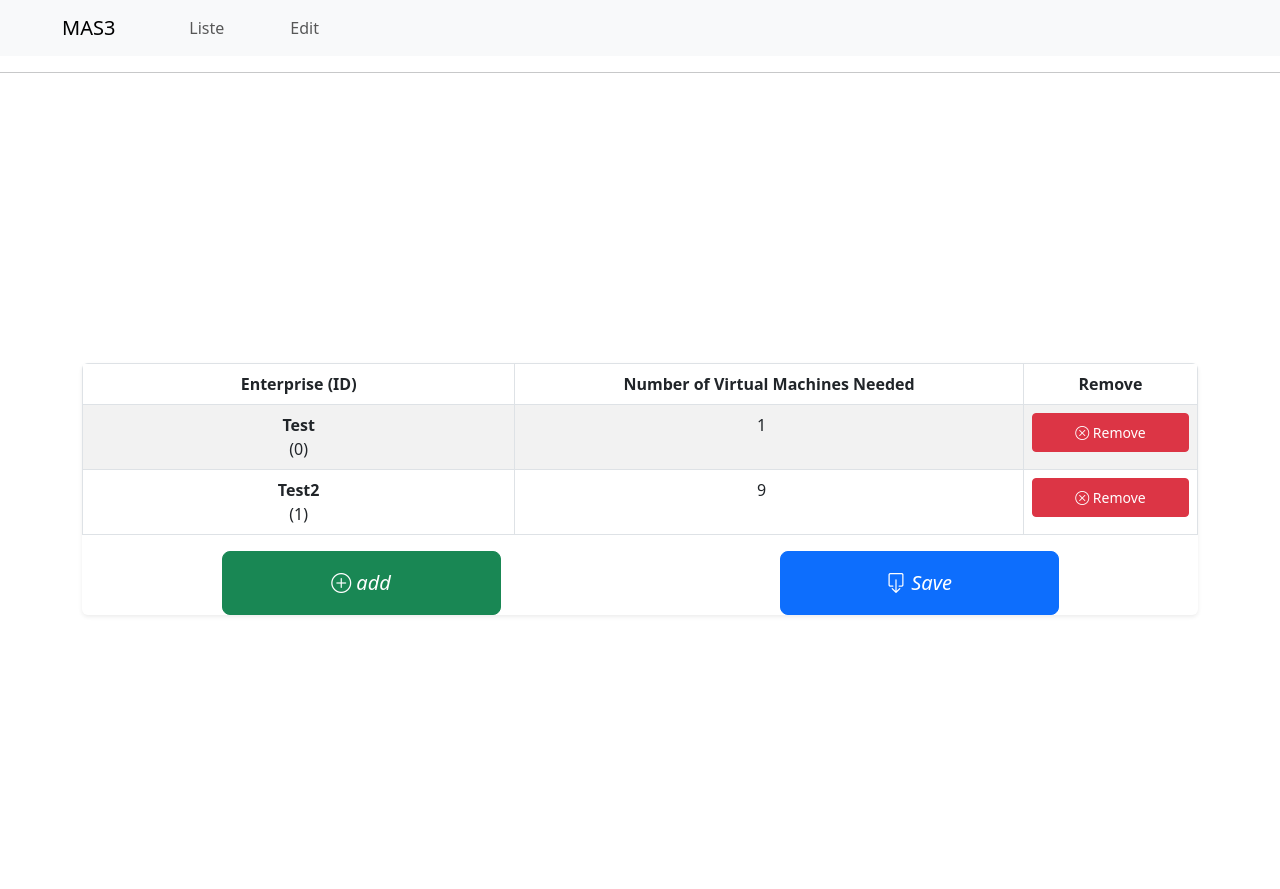
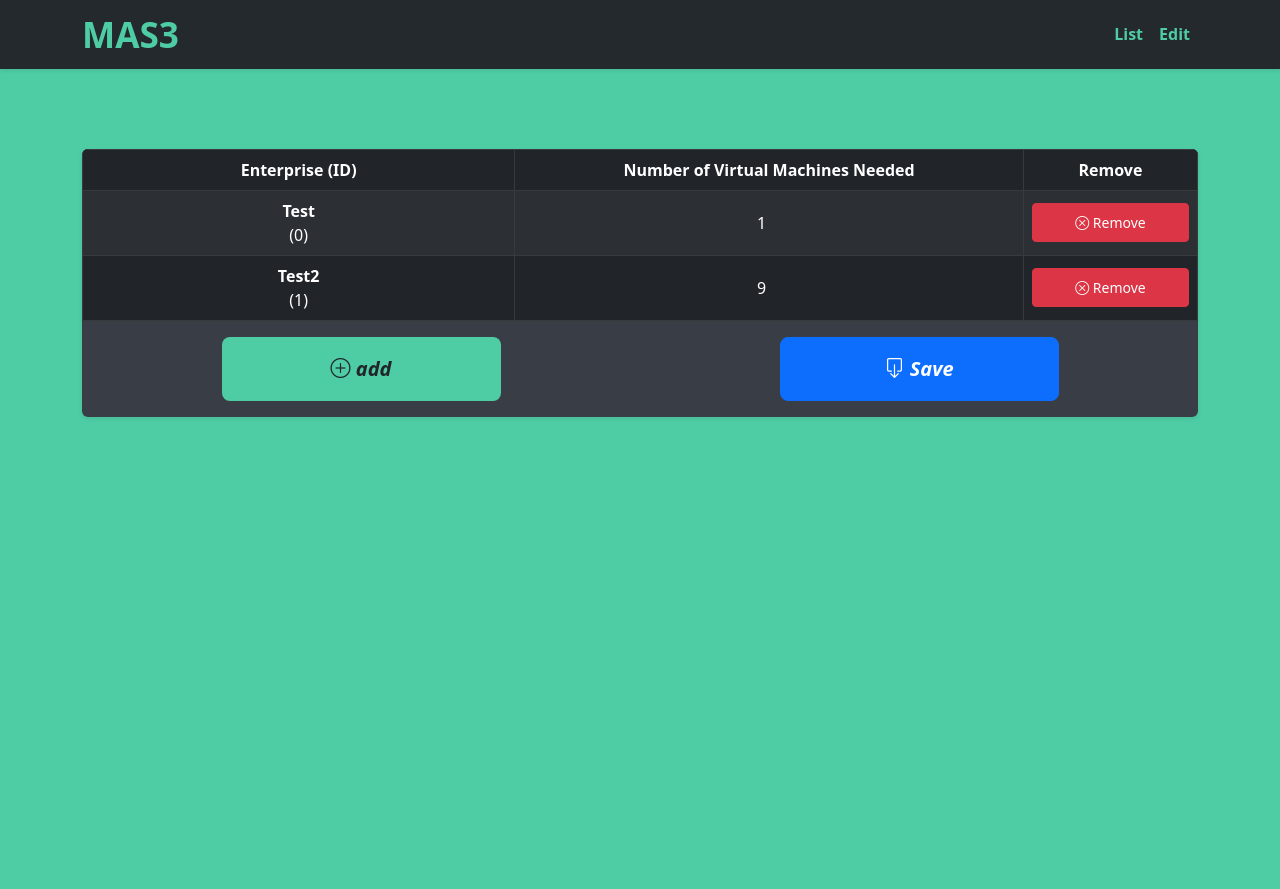
Before and after one commit to YFanha/CPNV-MAS3-WebMGMT, a Flask app: page /edit/ in a window 1280 px wide. After the commit the page ends 417 px from the top, so only its background shows below. Run offline with Flask 3, Linux system fonts and the light colour scheme.

Commit message:
feat: styling

```diff
--- a/src/routes.py
+++ b/src/routes.py
@@ -29,8 +29,6 @@ def save_data():
     nbrs = request.form.getlist('nbr')
     client_id = request.form.getlist('id')
 
-    # print(f"=======>{request}")
-
     data = {
         "clients" : [
             {"id": client_id, "name": name, "nbr_vms": nbr}
--- a/src/static/css/base.css
+++ b/src/static/css/base.css
@@ -1,17 +1,42 @@
 nav a {
-    color: #d64161;
-    font-size: 2em;
-    margin-left: 50px;
+    /* color: #4ECCA3; */
+    font-size: 2.2em;
+    /* margin-left: 50px; */
     text-decoration: none;
 }
-/* .content{
-    display: grid;
-    grid-template-columns: auto 60% auto;
+
+.color-green {
+    color: #4ECCA3;
 }
-.item{
-    text-align: center;
-    border-color: black;
-    background-color: #d64161;
-    border: 1px solid black;
-    margin: 5px;
-} */
+
+.bg-green {
+    background-color: #4ECCA3;
+}
+
+.color-dark-grey {
+    color: #24292e;
+}
+
+.bg-dark-grey {
+    background-color: #24292e;
+}
+
+.color-light-grey {
+    color: #393E46;
+}
+
+.bg-light-grey {
+    background-color: #393E46;
+}
+
+.color-light {
+    color: #EEEEEE;
+}
+
+.bg-light {
+    background-color: #EEEEEE;
+}
+
+ .bg-light-custom {
+    background-color: #4C585B;
+ }
--- a/src/static/js/script.js
+++ b/src/static/js/script.js
@@ -26,48 +26,42 @@ function removeRow(button) {
 }
 
 function addRow() {
-    const tableBody = document.querySelector("table tbody"); // Select the table body
-    const rows = tableBody.querySelectorAll("tr"); // Get all rows in the table body
+    const tableBody = document.querySelector("table tbody");
+    const rows = tableBody.querySelectorAll("tr");
 
-    // Determine the new row's ID by checking the last row's ID
     let newId = 1; // Default to 1 if no rows exist
 
     if (rows.length > 0) {
-        // Get the ID of the last row
         const lastRow = rows[rows.length - 1];
         const lastId = lastRow.querySelector('input[name="id"]')?.value || 0;
-        newId = parseInt(lastId) + 1; // Increment the last ID by 1 for the new row
+        newId = parseInt(lastId) + 1;
     }
 
-    // Check if the newId already exists in any of the rows
     let idExists = false;
     do {
         idExists = false;
-        // Iterate over each row to check if the newId already exists
         for (let row of rows) {
             const existingId = row.querySelector('input[name="id"]')?.value;
             if (existingId == newId) {
-                idExists = true; // If the ID exists, flag it
+                idExists = true;
                 break;
             }
         }
         if (idExists) {
-            newId++; // Increment the ID if it already exists
+            newId++;
         }
-    } while (idExists); // Continue checking until a unique ID is found
+    } while (idExists);
 
-    // Create a new row element
     const newRow = document.createElement("tr");
-    newRow.classList.add("table-primary")
+    newRow.classList.add("table-success")
 
-    // Set the HTML content of the new row
     newRow.innerHTML = `
         <input type="hidden" name="id" value="${newId}">  <!-- Set the ID of the new row -->
         <th class="text-center">
-            <input type="text" class="form-control border-0 bg-transparent text-center p-0 text-center fw-bold" name="name" value="">
+            <input type="text" class="form-control border-0 bg-transparent text-center p-0 fw-bold" name="name" value="" placeholder="Enterprise name">
         </th>
         <td class="text-center">
-            <input type="number" class="form-control border-0 bg-transparent text-center p-0 transparent-input text-center" name="nbr" value="">
+            <input type="number" class="form-control border-0 bg-transparent text-center p-0" name="nbr" value="" placeholder="1">
         </td>
         <td class="text-center">
             <button type="button" class="btn btn-danger btn-sm w-100 h-100 p-2" onclick="removeRow(this)">
--- a/src/templates/base.html
+++ b/src/templates/base.html
@@ -3,41 +3,46 @@
 <head>
     <meta charset="UTF-8">
     <meta name="viewport" content="width=device-width, initial-scale=1.0">
-    <title>{% block title %} {% endblock %} - FlaskApp</title>
+    <title>{% block title %} {% endblock %}</title>
 
     <!-- Bootstrap CSS -->
     <link href="https://cdn.jsdelivr.net/npm/bootstrap@5.3.0/dist/css/bootstrap.min.css" rel="stylesheet">
     <link href="https://cdn.jsdelivr.net/npm/bootstrap-icons/font/bootstrap-icons.css" rel="stylesheet">
+
     <!-- Custom CSS -->
-    <link rel="stylesheet" type="text/css" href="{{url_for('static', filename='/css/base.css')}}">
-    <script src="{{url_for('static', filename='/js/script.js')}}"></script>
+    <link rel="stylesheet" type="text/css" href="{{ url_for('static', filename='/css/base.css') }}">
+    <script src="{{ url_for('static', filename='/js/script.js') }}"></script>
 </head>
-<body>
-    <nav class="navbar navbar-expand-lg navbar-light bg-light">
-        <div class="container-fluid">
-            <a class="navbar-brand" href="/">MAS3</a>
+<body class="bg-green">
+
+    <!-- Navbar -->
+    <nav class="navbar navbar-expand-lg shadow-sm color-green bg-dark-grey">
+        <div class="container">
+            <a class="fw-bold color-green" href="/">MAS3</a>
             <button class="navbar-toggler" type="button" data-bs-toggle="collapse" data-bs-target="#navbarNav" aria-controls="navbarNav" aria-expanded="false" aria-label="Toggle navigation">
-                <span class="navbar-toggler-icon"></span>
+                <span class="navbar-toggler-icon navbar-dark"></span>
             </button>
             <div class="collapse navbar-collapse" id="navbarNav">
-                <ul class="navbar-nav">
+                <ul class="navbar-nav ms-auto">
                     <li class="nav-item">
-                        <a class="nav-link" href="/">Liste</a>
+                        <a class="nav-link fw-semibold color-green" href="/">List</a>
                     </li>
                     <li class="nav-item">
-                        <a class="nav-link" href="/edit">Edit</a>
+                        <a class="nav-link fw-semibold color-green" href="/edit">Edit</a>
                     </li>
                 </ul>
             </div>
         </div>
     </nav>
 
-    <hr>
 
-    <div class="container d-flex justify-content-center align-items-center vh-100">
-        {% block content %} {% endblock %}
+    <div class="py-1 text-white bg-green"></div>
+
+    <div class="container py-5">
+        <div class="d-flex justify-content-center align-items-center h-100">
+            {% block content %} {% endblock %}
+        </div>
     </div>
-
     <!-- Bootstrap JS Bundle with Popper -->
     <script src="https://cdn.jsdelivr.net/npm/bootstrap@5.3.0/dist/js/bootstrap.bundle.min.js"></script>
 </body>
--- a/src/templates/edit.html
+++ b/src/templates/edit.html
@@ -5,9 +5,9 @@
 {% block content %}
 <div class="item my-4 mx-auto w-100">
     <!-- <h2 class="mb-3 text-center">Client Virtual Machine Needs</h2> -->
-    <div class="table-responsive shadow-sm rounded">
+    <div class="table-responsive shadow-sm rounded pb-3 bg-light-grey">
         <form action="/save/" method="POST">
-            <table class="table table-bordered table-hover table-striped align-middl">
+            <table class="table table-bordered table-hover table-striped align-middle table-dark">
                 <thead>
                     <tr>
                         <th class="text-center">Enterprise (ID)</th>
@@ -21,10 +21,10 @@
                     <tr>
                         <input type="hidden" value="{{client['id']}}" name="id">
                         <td class="text-center">
-                            <input type="text" class="form-control border-0 bg-transparent text-center p-0 text-center fw-bold" name="name" value="{{client['name']}}"> ({{client['id']}})
+                            <input type="text" class="form-control border-0 bg-transparent text-center p-0 fw-bold text-white" name="name" value="{{client['name']}}"> ({{client['id']}})
                         </td>
                         <td class="text-center">
-                            <input type="number" class="form-control border-0 bg-transparent text-center p-0 transparent-input text-center" name="nbr"  value="{{client['nbr_vms']}}">
+                            <input type="number" class="form-control border-0 bg-transparent text-center p-0 text-white" name="nbr"  value="{{client['nbr_vms']}}">
                         </td>
                         <td class="text-center">
                             <button type="button" class="btn btn-danger btn-sm w-100 h-100 p-2" onclick="removeRow(this)">
@@ -36,8 +36,8 @@
                 </tbody>
             </table>
             <div class="d-flex justify-content-center">
-                <button type="button" onclick="addRow()" class="mx-auto btn btn-lg btn-success w-25 p-3"><i class="bi bi-plus-circle"> add</i></button>
-                <button type="submit" class="mx-auto btn btn-lg btn-primary w-25 p-3"><i class="bi bi-box-arrow-down"> Save</i></button>
+                <button type="button" onclick="addRow()" class="mx-auto btn btn-lg bg-green w-25 p-3 fw-semibold"><i class="bi bi-plus-circle"> add</i></button>
+                <button type="submit" class="mx-auto btn btn-lg btn-primary w-25 p-3 fw-semibold"><i class="bi bi-box-arrow-down"> Save</i></button>
             </div>
         </form>
     </div>
```
Also changed, not shown: src/templates/about.html (deleted, +0 -7 lines), src/templates/index.html (+4 -4 lines).
